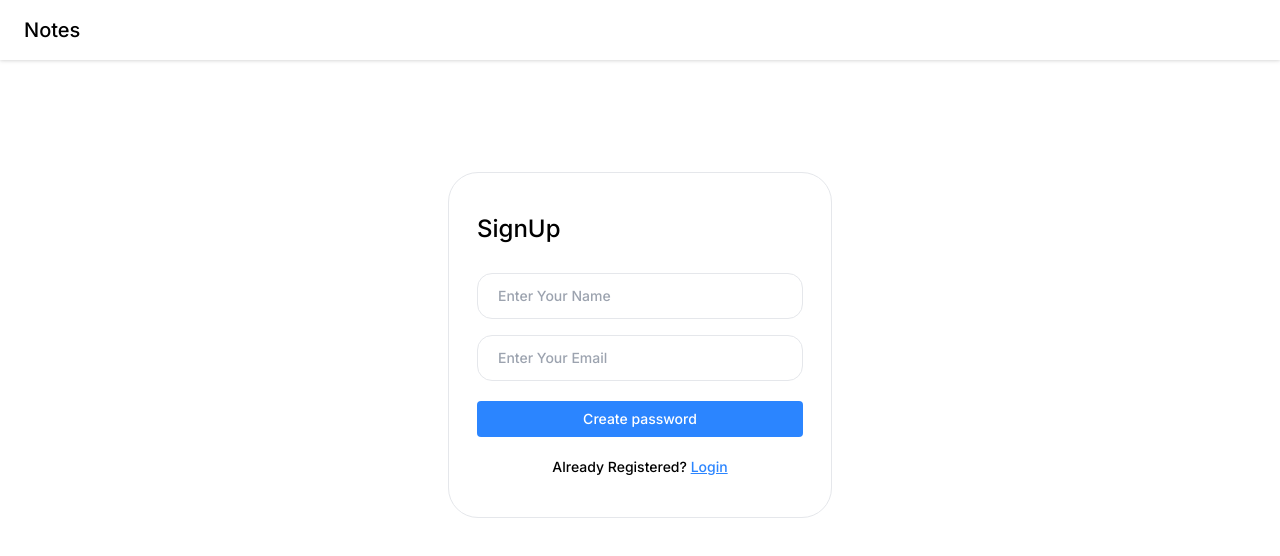
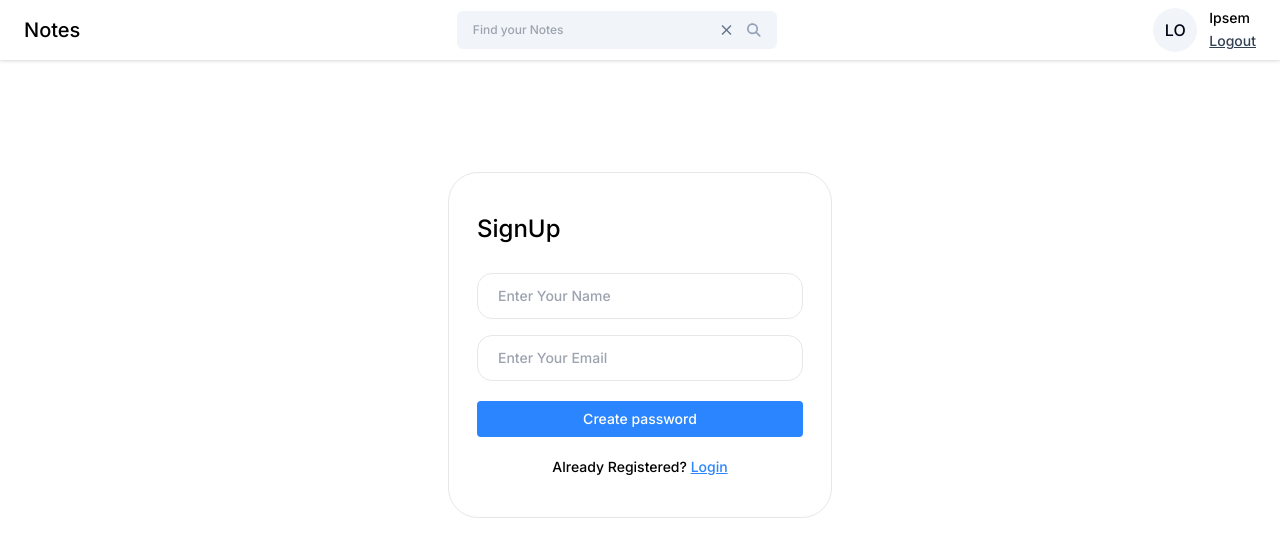
Before and after one commit to vipul127/Notes-App, a React (Vite) app in the folder front/notes-app/: page /SignUp in a window 1280 px wide. Shown: the top 556 px of the page. Built offline with nearby package versions, Linux system fonts and the light colour scheme.

Commit message:
Navbar Updated

```diff
--- /dev/null
+++ b/front/notes-app/src/components/Cards/ProfileInfo.jsx
@@ -0,0 +1,20 @@
+import React from 'react'
+import { GetInitials } from '../../utils/helper'
+
+const ProfileInfo = (OnLogout) => {
+  return (
+    <div className='flex items-centered gap-3'>
+        <div className='w-11 h-11 flex items-center justify-center rounded-full text-black font-bold text-slate-950 font-medium bg-slate-100'>
+            {GetInitials("lorem ipsum")}
+        </div>
+
+        <div>
+            <p className='text-sm font-medium'> Ipsem</p>
+            <button className=' text-sm text-slate-700 underline' onClick={OnLogout}>Logout</button>
+        </div>
+
+    </div>
+  )
+}
+
+export default ProfileInfo
--- a/front/notes-app/src/components/Navbar/Navbar.jsx
+++ b/front/notes-app/src/components/Navbar/Navbar.jsx
@@ -1,11 +1,26 @@
 import React from 'react'
-
+import ProfileInfo from '../Cards/ProfileInfo'
+import { useNavigate } from 'react-router-dom'
+import SearchBar from '../SearchBar/SearchBar.jsx'
 
 const Navbar = () => {
+  const navigate=useNavigate;
+
+  const onLogout = () => {
+    navigate('/login')
+  }
+
   return (
-    <div className='bg-white flex item-centered drop-shadow justify-between px-6 py-4'>
-        <h1 className='text-xl font-medium '>Notes</h1>
-    </div>
+    <>
+      <div className='bg-white flex items-center drop-shadow justify-between px-6 py-2'>
+      <h1 className='text-xl font-medium py-2'>Notes</h1>
+
+      <SearchBar/>
+
+      <ProfileInfo onLogout={onLogout} />
+
+      </div>
+    </>
   )
 }
 
--- /dev/null
+++ b/front/notes-app/src/components/SearchBar/SearchBar.jsx
@@ -0,0 +1,21 @@
+import React from 'react'
+import { FaMagnifyingGlass } from 'react-icons/fa6'
+import {IoMdClose} from "react-icons/io"
+
+const SearchBar =({value, onChange, handleSearch, onClearSearch}) =>{
+  return (
+    <div className="w-80 items-center px-4  bg-slate-100 rounded-md flex">
+        < input type = "text"
+        placeholder='Find your Notes'
+        className='w-full text-xs bg-transparent py-[11px] outline-none '
+        value={value}
+        onChange={onChange}
+        />
+
+        <IoMdClose className='text-xl text-slate-500 cursor-pointer hover:text-black mr-3' onClick={onClearSearch}/>
+        <FaMagnifyingGlass className='text-slate-400 cursor-pointer hover:text-black' onClick={handleSearch}/>
+    </div>
+  )
+}
+
+export default SearchBar
--- a/front/notes-app/src/pages/Home/Home.jsx
+++ b/front/notes-app/src/pages/Home/Home.jsx
@@ -1,9 +1,13 @@
 import React from 'react'
+import Navbar from '../../components/Navbar/Navbar'
 
 const Home = () => {
   return (
-    <div>Home</div>
+    <>
+    <Navbar/>
+    </>
   )
+
 }
 
 export default Home
--- a/front/notes-app/src/utils/helper.js
+++ b/front/notes-app/src/utils/helper.js
@@ -2,3 +2,15 @@
     const regex = /^[a-zA-Z0-9._%+-]+@[a-zA-Z0-9.-]+\.[a-zA-Z]{2,}$/;
     return regex.test(email);
 };
+
+export const GetInitials = (name) =>{
+    if (!name) return '';
+
+    const words = name.split("")
+        let initials = ""
+
+        for( let i=0;i<Math.min(words.length,2); i++){
+            initials+=words[i][0]
+        }
+    return initials.toUpperCase()
+}
```
